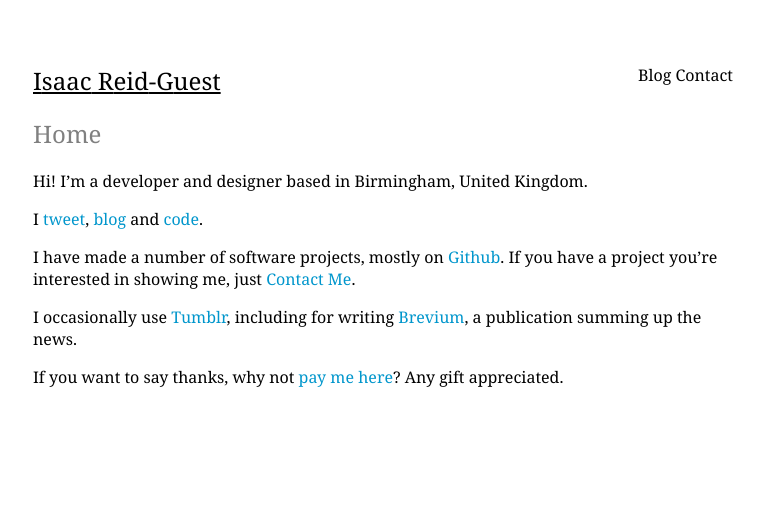
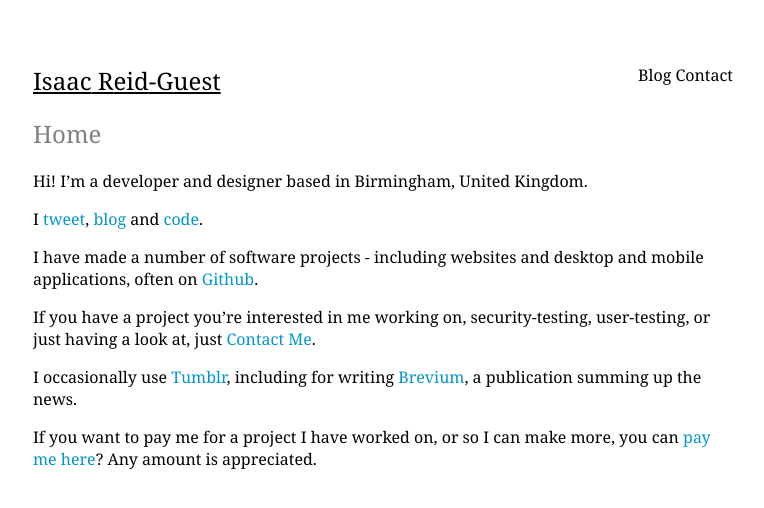
Before and after one commit to ir-g/ir-g.github.io, a Jekyll site: the page built from index.md, in a window 1280 px wide. Shown: the top 508 px of the page, without its empty margins (257-1021 px from the left). Built offline with Jekyll 4.4.1, drawn with Linux system fonts in a browser that asks for light colours.

Commit message:
Update index.md

```diff
--- a/index.md
+++ b/index.md
@@ -8,11 +8,13 @@ Hi! I'm <span class="non-mobile-hide mobile-display-inline">Isaac Reid-Guest, </
 
 I <a href="http://twitter.com/{{site.twitter_username}}">tweet</a>, <a href="/blog/">blog</a> and <a href="http://github.com/isaacrg">code</a>.
 
-I have made a number of software projects, mostly on <a href="https://github.com/isaacrg?tab=repositories">Github</a>. If you have a project you're interested in showing me, just <a href="/contact">Contact Me</a>.
+I have made a number of software projects - including websites and desktop and mobile applications, often on <a href="https://github.com/isaacrg?tab=repositories">Github</a>.
+
+If you have a project you're interested in me working on, security-testing, user-testing, or just having a look at, just <a href="/contact">Contact Me</a>.
 <!--
 I also have some interest in UK and International politics, and the wider affect it can and does have.
 -->
 
 I occasionally use [Tumblr](http://ir-g.tumblr.com), including for writing [Brevium](http://brevium-uk.tumblr.com/), a publication summing up the news.
 
-If you want to say thanks, why not [pay me here](https://paypal.me/irg)? Any gift appreciated.
+If you want to pay me for a project I have worked on, or so I can make more, you can [pay me here](https://paypal.me/irg)? Any amount is appreciated.
```
